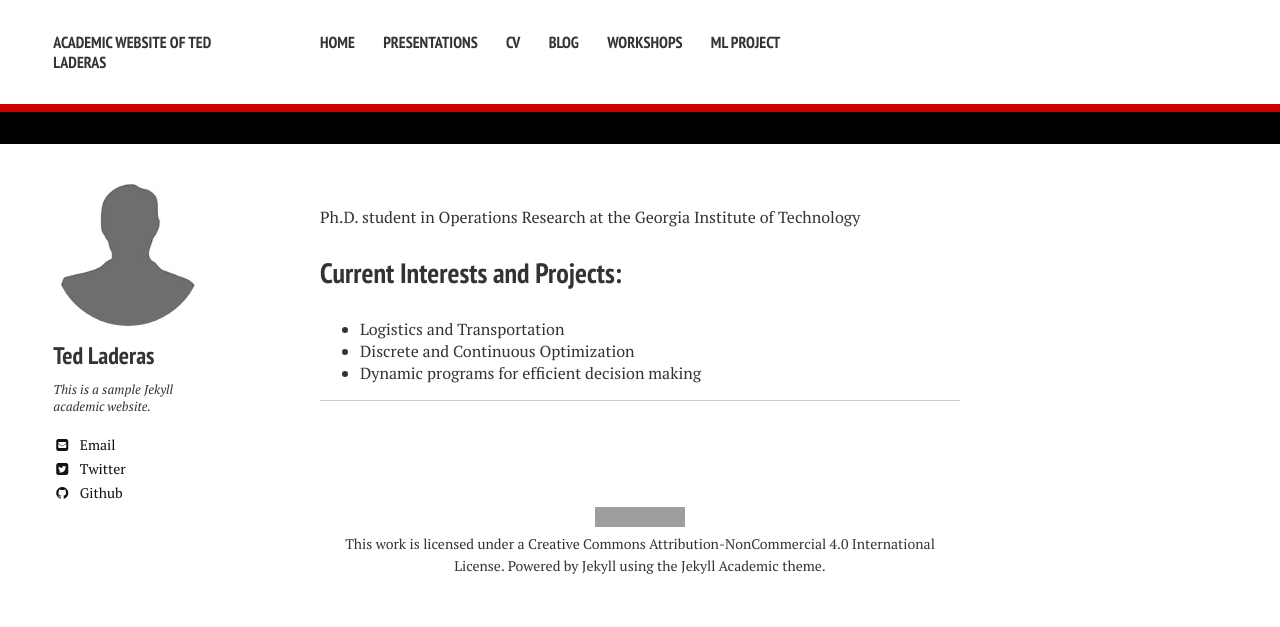
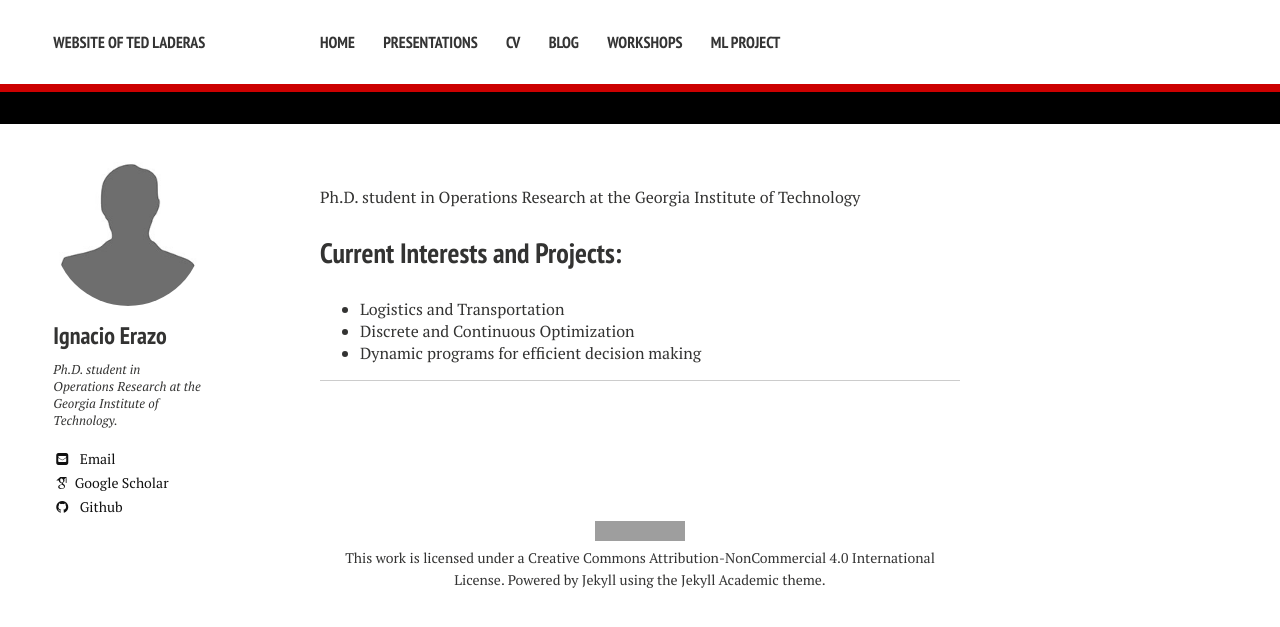
Before and after one commit to ierazo/ierazo.github.io, a Jekyll site: the page built from index.md, in a window 1280 px wide. Shown: the top 627 px of the page. Built offline with Jekyll 4.4.1, drawn with Linux system fonts in a browser that asks for light colours; nearby versions of some CDN libraries; some web fonts are replaced; grey boxes are pictures that could not be loaded.

Commit message:
Update _config.yml

```diff
--- a/_config.yml
+++ b/_config.yml
@@ -1,19 +1,19 @@
 # Site wide configuration
 
-title: Academic Website of Ted Laderas
+title: Website of Ted Laderas
 locale: en_US
 logo: # filename of a logo image that has been placed into your images directory
 
 # Enter the following platform usernames if you would like for them to appear on your site.
 owner:
-  name: Ted Laderas
+  name: Ignacio Erazo
   avatar: bio-photo.jpg
-  bio: "This is a sample Jekyll academic website."
-  email: laderast@ohsu.edu
+  bio: "Ph.D. student in Operations Research at the Georgia Institute of Technology."
+  email: ierazo@gatech.edu
   # Do not include the @ symbol in your Twitter username
-  twitter: laderast
-  linkedin: #username
-  github: laderast
+  twitter: #laderast
+  linkedin: #username ignacio-erazo-neira-256b03160
+  github: ierazo
   orcid: # ID Number (ex. 0000-0000-0000-0000)
   researchgate: #username
   mendeley: #username
@@ -21,7 +21,7 @@ owner:
     plus: #username
     analytics:
     verify:
-    scholar: #id
+    scholar: WbeeQ0YAAAAJ #id
   facebook: #username
   instagram: #username
   bing-verify:
```
